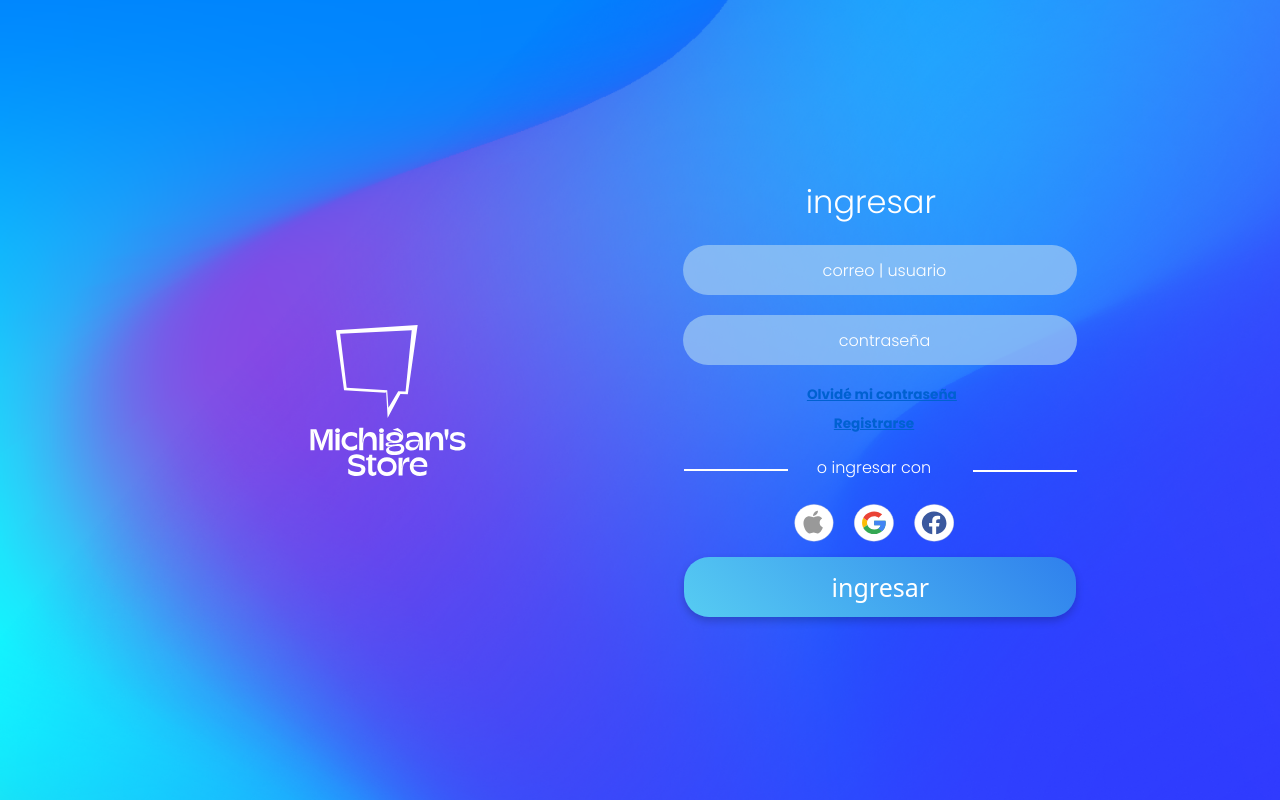
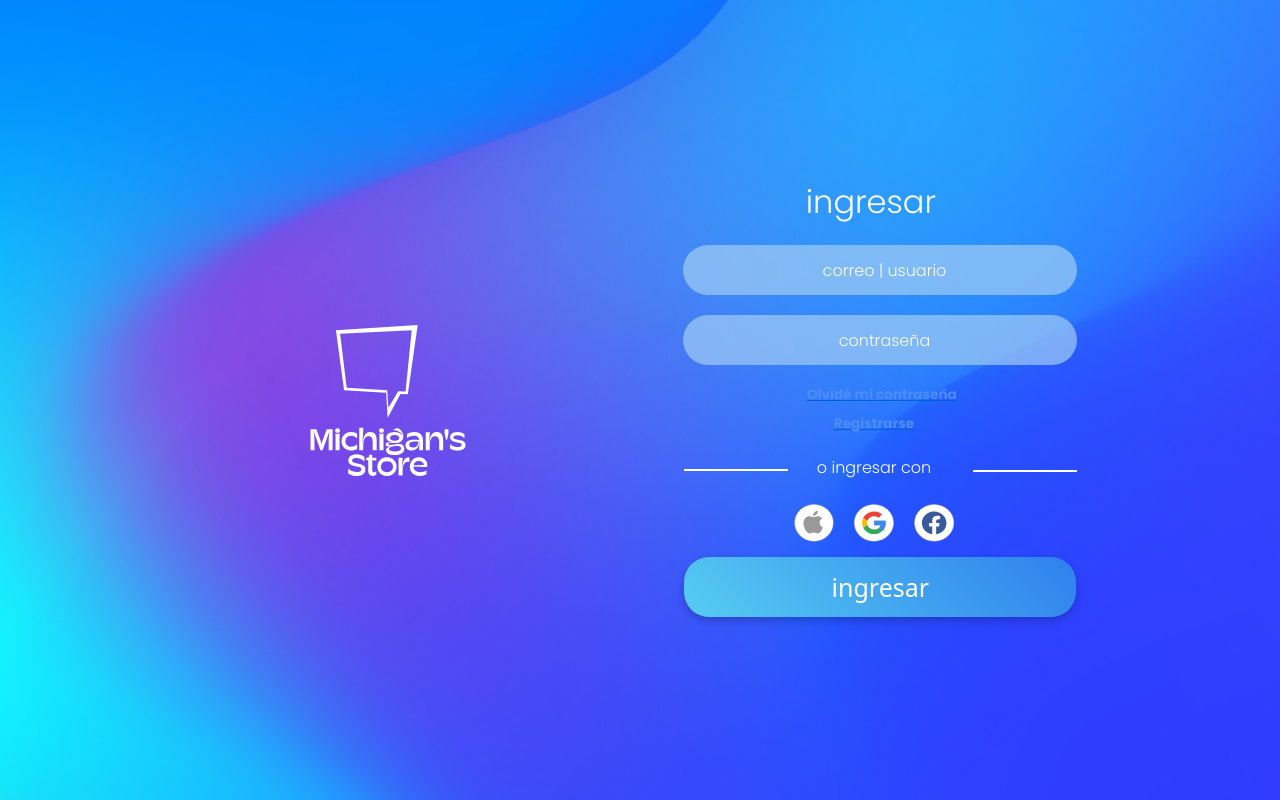
Before and after one commit to jmpinzon61/michigan-store, a React (Vite) app: page / in a window 1280 px wide. Built offline with nearby package versions, Linux system fonts and the light colour scheme.

Commit message:
fynals changes in project michigan store in section start

```diff
--- a/src/components/layout/forms/Login.tsx
+++ b/src/components/layout/forms/Login.tsx
@@ -66,7 +66,7 @@ export const Login = () => {
                                         className="text-center d-block mb-4 w-100 poppins-light"
                                         style={{ color: '#0061D1', marginLeft: '77%', fontSize: '85%', fontWeight: 600 }}
                                     >
-                                        <Link to="/verification" style={{color: '#0061D1', textDecoration: 'none'}}>
+                                        <Link to="/verification" style={{color: '#4C8CFF', textDecoration: 'none'}}>
                                             Olvidé mi contraseña
                                         </Link>
                                     </a>
@@ -74,7 +74,7 @@ export const Login = () => {
                                         className="text-center d-block mb-4 w-100 poppins-light"
                                         style={{ color: '#0061D1', transform: 'translateY(-15px)', marginLeft: '72%', fontSize: '85%', fontWeight: 600 }}
                                     >
-                                        <Link to="/record" style={{ color: '#0061D1', textDecoration: 'none' }}>
+                                        <Link to="/record" style={{ color: '#4C8CFF', textDecoration: 'none' }}>
                                             Registrarse
                                         </Link>
                                     </a>
--- a/src/components/layout/forms/Record.tsx
+++ b/src/components/layout/forms/Record.tsx
@@ -33,7 +33,7 @@ export const Record = () => {
                             <input type="text" className="form-control-login placeholder-white poppins-light"
                                 style={{ color: '#ffffff', height: '50px', width: '394px', boxShadow: '0 4px 8px rgba(0, 0, 0, 0.2)', marginLeft: '274px' }}
                                 placeholder="Fecha de nacimiento" />
-                            <a href="./login.html" className="text-center d-block mb-4 w-100 poppins-light" style={{ color: '#0061D1', transform: 'translateY(-8px)', marginLeft: '72%', fontSize: '85%', fontWeight: 600 }}>
+                            <a href="./login.html" className="text-center d-block mb-4 w-100 poppins-light" style={{ color: '#4C8CFF', transform: 'translateY(-8px)', marginLeft: '72%', fontSize: '85%', fontWeight: 600 }}>
                                 Iniciar sesión
                             </a>
                             <div
--- a/src/components/sections/Start.tsx
+++ b/src/components/sections/Start.tsx
@@ -14,7 +14,6 @@ import { useEffect, useRef, useState } from 'react';
 import { YearDisplay } from '../Year/YearDisplay';
 import { setupImageClickAnimation } from '../../templates/ts/go-up-image-jquery';
 import { setupCardHoverAnimation } from '../../templates/ts/card-animation-start-jquery';
-import { setupCircle } from '../../templates/ts/circle-animation';
 import { setupButtonToggle } from '../../templates/ts/toggle-botton-newsletter';
 import { initEnlaceHandler } from "../../templates/ts/link-handler";
 import { Link } from 'react-router-dom';
@@ -36,7 +35,6 @@ export const Start = () => {
     const containerRef = useRef<HTMLDivElement>(null);
     const [isOpen, setIsOpen] = useState(false);
     const [Opensettings, setOpensettings] = useState(false);
-    const [isOpenacordion, setIsOpenacordion] = useState<boolean>(false);
     const videoUrl = '/videos/Aprende Inglés con Michigan Master.mp4';
     const posterUrl = 'http://localhost:5173/videos/Aprende%20Ingl%C3%A9s%20con%20Michigan%20Master.mp4';
 
@@ -53,10 +51,6 @@ export const Start = () => {
 
             circle.innerHTML += `<i class="fa-solid fa-plus animate__animated animate__pulse" style="font-size: 45px; position: relative; border-radius: 50%; background-color: #110059; border: 7px solid #ffffff; color: #ffffff; padding: 27px; margin-left: 2px"></i>`;
         }
-    };
-
-    const toggleAccordion = () => {
-        setIsOpenacordion(!isOpenacordion);
     };
 
     const toggleDropdown = () => {
@@ -197,7 +191,7 @@ export const Start = () => {
                                             <button id="circle" className="d-flex justify-content-center align-items-center rounded-pill text-white poppins-light" style={{ marginRight: '110px', marginTop: '-155px', width: '209px', height: '209px', borderRadius: '85px', backgroundColor: '#110059', color: '#ffffff', border: 'none' }}>
                                                 todos los cursos todos los cursos
                                             </button>
-                                            <FontAwesomeIcon icon={faPlus} style={{ fontSize: '45px', color: '#ffffff', position: 'absolute', zIndex: 9999, marginTop: '-127px', marginLeft: '-75px' }} />
+                                            <FontAwesomeIcon icon={faPlus} style={{ fontSize: '45px', color: '#ffffff', position: 'absolute', zIndex: 9999, marginTop: '-127px', marginLeft: '-74px' }} />
                                         </Link>
                                     </div>
                                 </div>
```
